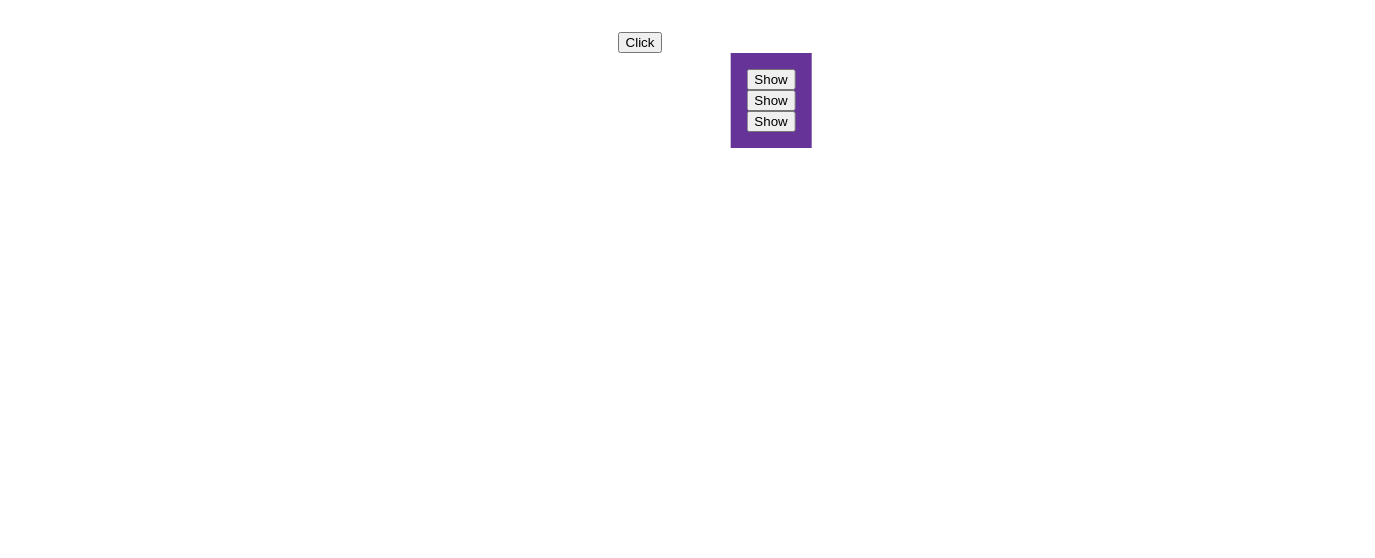
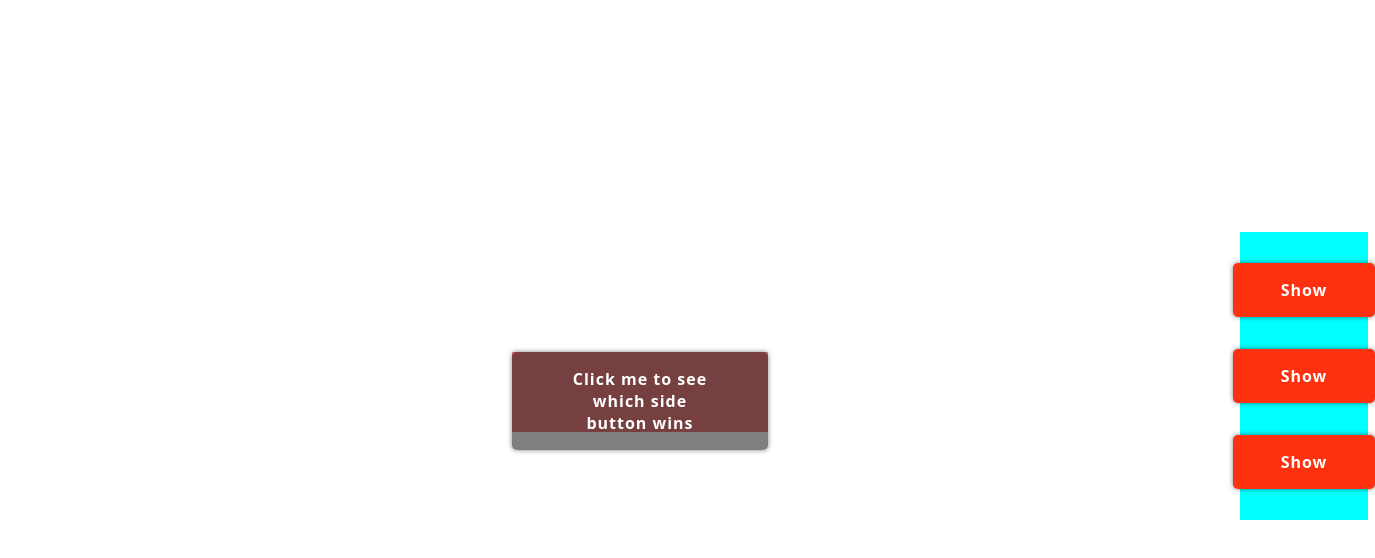
Before and after one commit to Nic-DC/U1_W1_Day7, a plain HTML site: page index.html in a window 1280 px wide. Shown: the whole page, 1375 px wide, since content can reach past the window. Drawn offline with Linux system fonts and the light colour scheme.

Commit message:
Importing the homework files
- also styling the page

```diff
--- a/index.html
+++ b/index.html
@@ -8,21 +8,17 @@
     <title>Document</title>
   </head>
   <body>
-    <div class="click">
-      <div class="click-btn">
-        <button class="click-btn1">Click</button>
-        <div class="show">
-          <button class="show-btn1">Show</button>
-          <button class="show-btn2">Show</button>
-          <button class="show-btn3">Show</button>
-        </div>
+    <div class="container">
+      <div class="clicks">
+        <button class="click-btn btn">Click</button>
+      </div>
+      <div class="side-emojis">
+        <button class="emoji-btn1 emoji-btn btn">Show</button>
+        <button class="emoji-btn2 emoji-btn btn">Show</button>
+        <button class="emoji-btn3 emoji-btn btn">Show</button>
       </div>
     </div>
-    <!-- <div class="show">
-      <button class="show-btn1">Show</button>
-      <button class="show-btn2">Show</button>
-      <button class="show-btn3">Show</button>
-    </div> -->
+
     <script src="./index.js"></script>
   </body>
 </html>
--- a/index.js
+++ b/index.js
@@ -0,0 +1,2 @@
+const btn = document.querySelector(".click-btn");
+btn.textContent = "Click me to see which side button wins";
--- a/style.css
+++ b/style.css
@@ -9,23 +9,63 @@ body {
   align-items: center;
 }
 
-.click {
+.container {
   position: relative;
+  display: flex;
 }
 
-body .show {
-  position: absolute;
-  right: 30%;
-  transform: translateX(200%);
-  translate: transform 350ms ease-out;
-  background: rebeccapurple;
-  padding: 1rem;
+.clicks {
+  margin: 40vh auto;
+  background-color: lightcoral;
+  width: 20vw;
+  height: 10vh;
 }
 
-.click-btn1:hover {
-  transform: scale(1.1);
+.side-emojis {
+  height: 36vh;
+  width: 10vw;
+  display: flex;
+  flex-direction: column;
+  justify-content: center;
+  align-items: center;
+  background-color: aqua;
+
+  position: absolute;
+  top: 200px;
+  right: -600px;
 }
 
-.click-btn1:hover .show {
-  transform: translateX(500%);
+.emoji-btn {
+  margin: 1rem;
 }
+
+.btn {
+  /* margin: 20px;
+  line-height: 50px;
+  min-width: 150px; */
+  padding: 1rem 3rem;
+  text-align: center;
+  font-family: system-ui, -apple-system, BlinkMacSystemFont, "Segoe UI", Roboto,
+    Oxygen, Ubuntu, Cantarell, "Open Sans", "Helvetica Neue", sans-serif;
+  font-size: 1rem;
+  font-weight: bolder;
+  letter-spacing: 1px;
+  background-color: #fd310f;
+  border-radius: 5px;
+  color: #fff;
+  border: 0;
+  cursor: pointer;
+  box-shadow: 0 0 5px rgba(0, 0, 0, 0.5);
+  transition: background-color, transform 0.3s ease-in-out;
+  transform: scale(1);
+}
+
+.btn:hover {
+  background-color: #fe712a;
+  transform: scale(1.1);
+  color: rgba(0, 0, 0, 0.5);
+}
+
+.click-btn {
+  background-color: rgba(0, 0, 0, 0.5);
+}
```
Also changed, not shown: Datatypes, Operators, Conditionals PT2_Homework.js (added, +114 -0 lines), Datatypes, Operators, Conditionals_Homework.js (added, +96 -0 lines).
